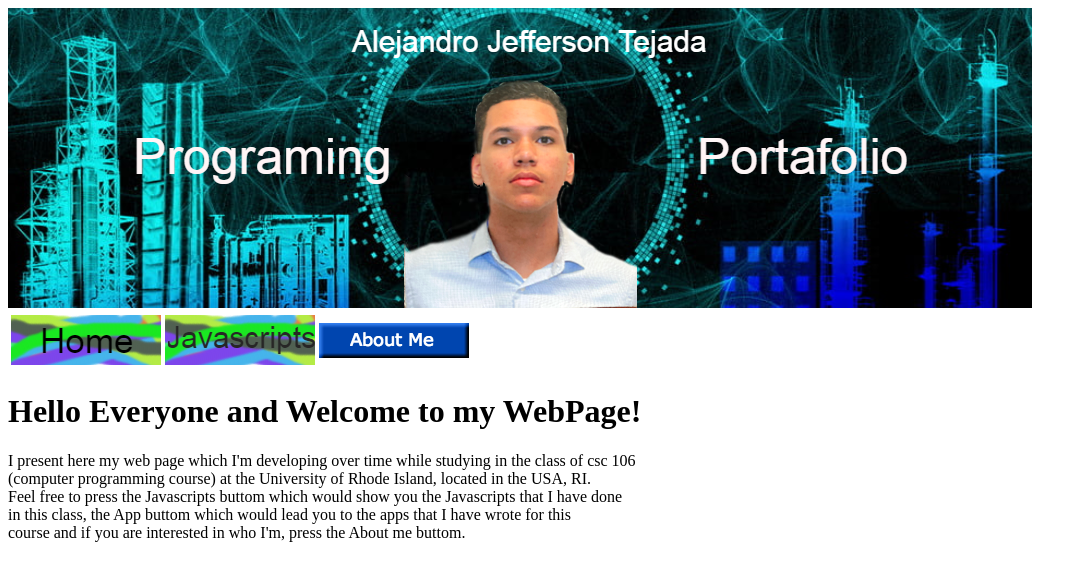
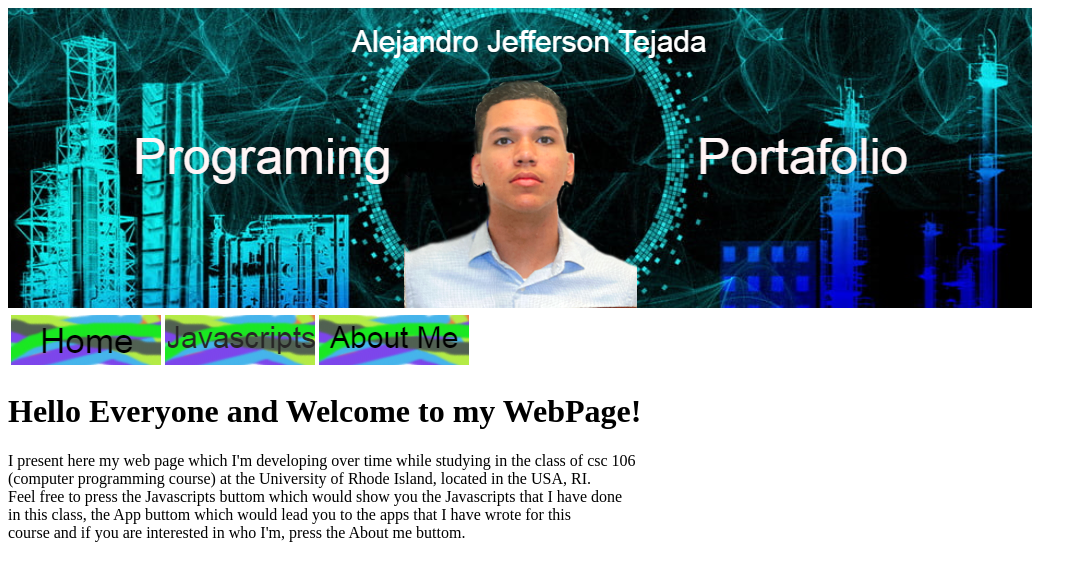
Before and after one commit to Atajj16/Atajj16.github.io, a plain HTML site: page index.html in a window 1280 px wide. Shown: the whole page, without its empty margins (0-1087 px from the left). Drawn offline with Linux system fonts and the light colour scheme.

Commit message:
Update index.html

```diff
--- a/index.html
+++ b/index.html
@@ -17,7 +17,7 @@
                     <td><a href="/"><img src="Home%20(1).png"></a></td>
                     <td><a href="/Javascripts.html"><img src="Javascripts.png"></a></td>
 
-                    <td><a href="/about.html"><img src="csc%20buttoms%204.png"></a></td>
+                    <td><a href="/about.html"><img src="About Me.png"></a></td>
 
                 </tr>
             </thead>
```
